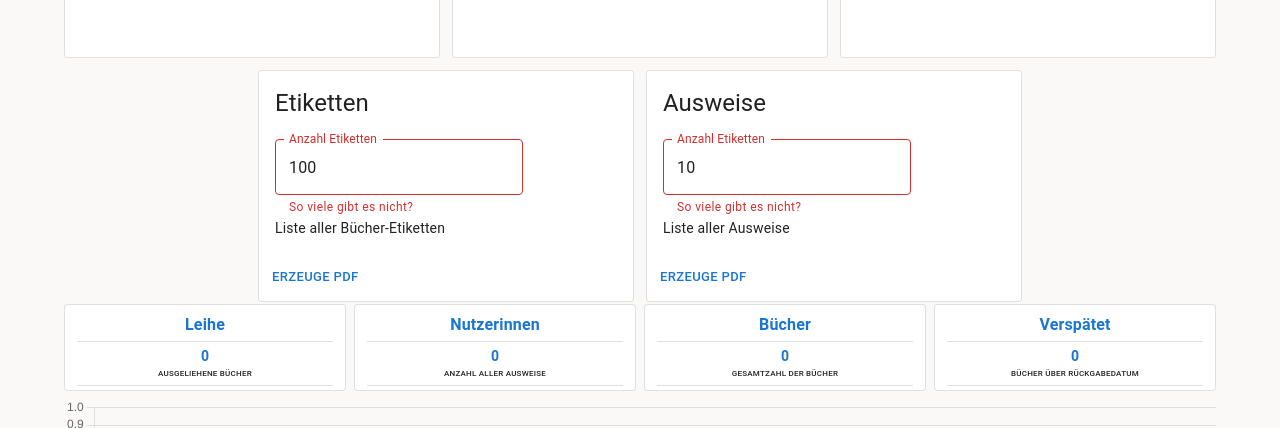
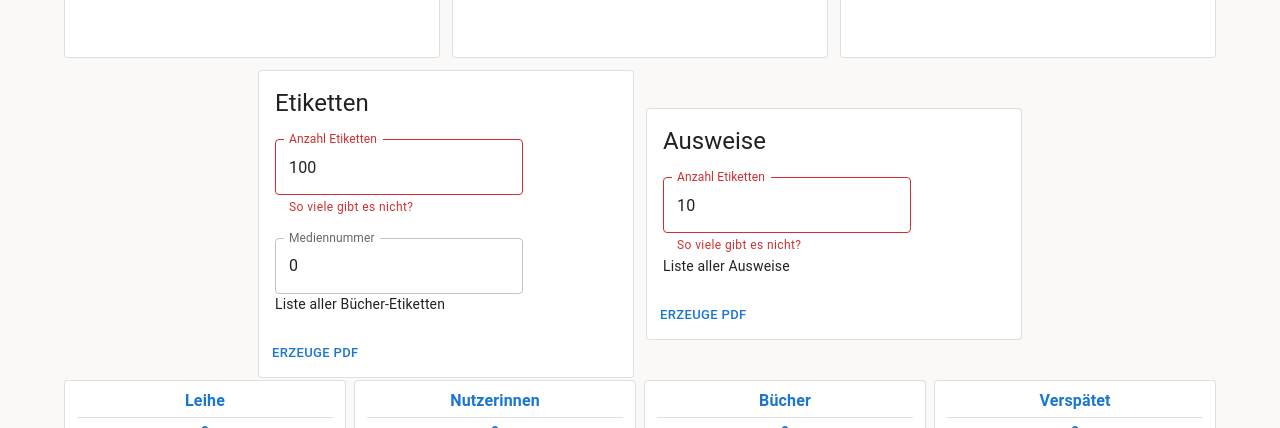
Before and after one commit to jzakotnik/openlibry, a Next.js app: page /reports in a window 1280 px wide. Shown: the part 450-878 px from the top of the page. Built offline with nearby package versions, Linux system fonts and the light colour scheme; no server answers; the database is empty.

Commit message:
added state handling and layout for book label card

```diff
--- /dev/null
+++ b/components/reports/BookLabelsCard.tsx
@@ -0,0 +1,93 @@
+import {
+  Button,
+  Card,
+  CardActions,
+  CardContent,
+  TextField,
+  Typography,
+} from "@mui/material";
+import router from "next/router";
+
+type BookLabelCardProps = {
+  title: string;
+  subtitle: string;
+  unit: string;
+  link: string;
+  startLabel?: number;
+  setStartLabel?: any;
+  totalNumber: number;
+  idFilter: number;
+  setIdFilter: any;
+  topicsFilter: Array<string>;
+  setTopicsFilter: any;
+};
+
+export default function BookLabelCard({
+  title,
+  subtitle,
+  link,
+  startLabel,
+  totalNumber,
+  setStartLabel,
+  idFilter,
+  setIdFilter,
+  topicsFilter,
+  setTopicsFilter,
+}: BookLabelCardProps) {
+  const cardHeight = 210;
+
+  return (
+    <Card variant="outlined" sx={{ minWidth: 275, minHeight: cardHeight }}>
+      <CardContent>
+        <Typography variant="h5" component="div">
+          {title}
+        </Typography>
+
+        <TextField
+          id="outlined-number"
+          label="Anzahl Etiketten"
+          key="book_report_number_input"
+          type="number"
+          value={startLabel}
+          error={startLabel! > totalNumber}
+          helperText={
+            startLabel! > totalNumber ? "So viele gibt es nicht?" : ""
+          }
+          onChange={(e: any) => {
+            setStartLabel(parseInt(e.target.value));
+          }}
+          InputLabelProps={{
+            shrink: true,
+          }}
+          sx={{ mt: 5 }}
+        />
+        <TextField
+          id="outlined-number"
+          label="Mediennummer"
+          key="book_report_id_input"
+          type="number"
+          value={idFilter}
+          onChange={(e: any) => {
+            setIdFilter(parseInt(e.target.value));
+          }}
+          InputLabelProps={{
+            shrink: true,
+          }}
+          sx={{ mt: 5 }}
+        />
+
+        <Typography variant="body2">{subtitle}</Typography>
+      </CardContent>
+      <CardActions>
+        <Button
+          size="small"
+          onClick={() =>
+            router.push(link + "/?start=0" + "&end=" + Math.floor(startLabel!))
+          }
+        >
+          Erzeuge PDF
+        </Button>
+      </CardActions>
+    </Card>
+  );
+}
--- a/pages/reports/index.tsx
+++ b/pages/reports/index.tsx
@@ -7,6 +7,7 @@ import { PrismaClient } from "@prisma/client";
 import dayjs from "dayjs";
 import { getAllUsers } from "../../entities/user";
 
+import BookLabelsCard from "@/components/reports/BookLabelsCard";
 import Dashboard from "@/components/reports/Dashboard";
 import TagCloudDashboard from "@/components/reports/TagCloud";
 import { BookType } from "@/entities/BookType";
@@ -135,6 +136,8 @@ const LabelCard = ({
 export default function Reports({ users, books, rentals }: ReportPropsType) {
   const [startLabel, setStartLabel] = useState(100);
   const [startUserLabel, setStartUserLabel] = useState(10);
+  const [topicsFilter, setTopicsFilter] = useState([]);
+  const [idFilter, setIdFilter] = useState(0);
 
   const ReportCard = ({
     title,
@@ -164,7 +167,7 @@ export default function Reports({ users, books, rentals }: ReportPropsType) {
   };
   const allTags = [] as any;
   books.map((b: BookType) => {
-    console.log("Importing topics", b.topics);
+    //console.log("Importing topics", b.topics);
     b.topics
       ? allTags.push(b.topics!.split(";").filter((t: string) => t.length > 0))
       : null;
@@ -242,7 +245,7 @@ export default function Reports({ users, books, rentals }: ReportPropsType) {
             />
           </Grid>
           <Grid item xs={12} md={6} lg={4}>
-            <LabelCard
+            <BookLabelsCard
               title="Etiketten"
               subtitle="Liste aller Bücher-Etiketten"
               unit="Etiketten"
@@ -250,6 +253,10 @@ export default function Reports({ users, books, rentals }: ReportPropsType) {
               totalNumber={books.length}
               startLabel={startLabel}
               setStartLabel={setStartLabel}
+              idFilter={idFilter}
+              setIdFilter={setIdFilter}
+              topicsFilter={topicsFilter}
+              setTopicsFilter={setTopicsFilter}
             />
           </Grid>
           <Grid item xs={12} md={6} lg={4}>
```
